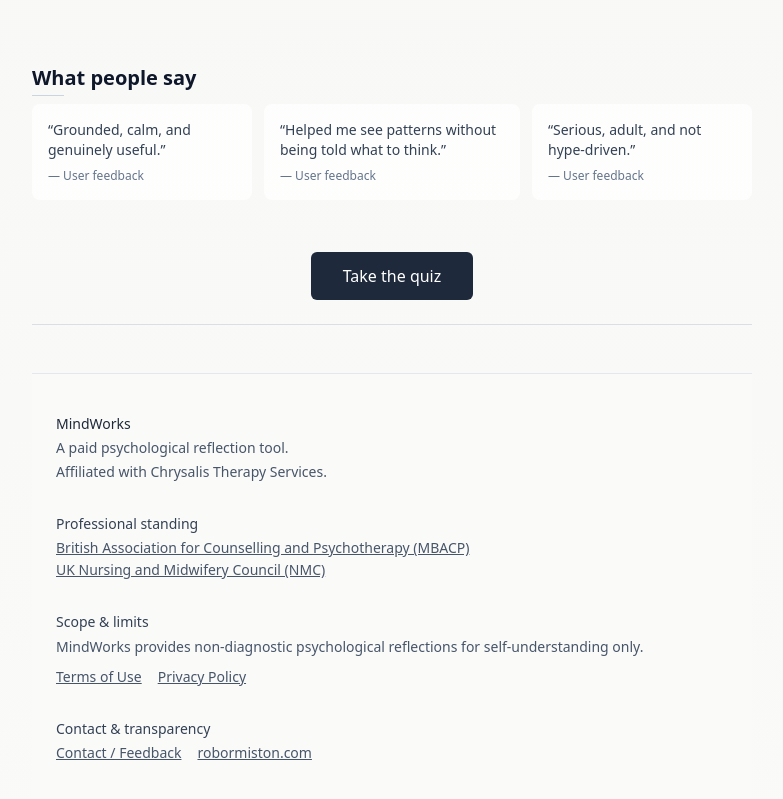
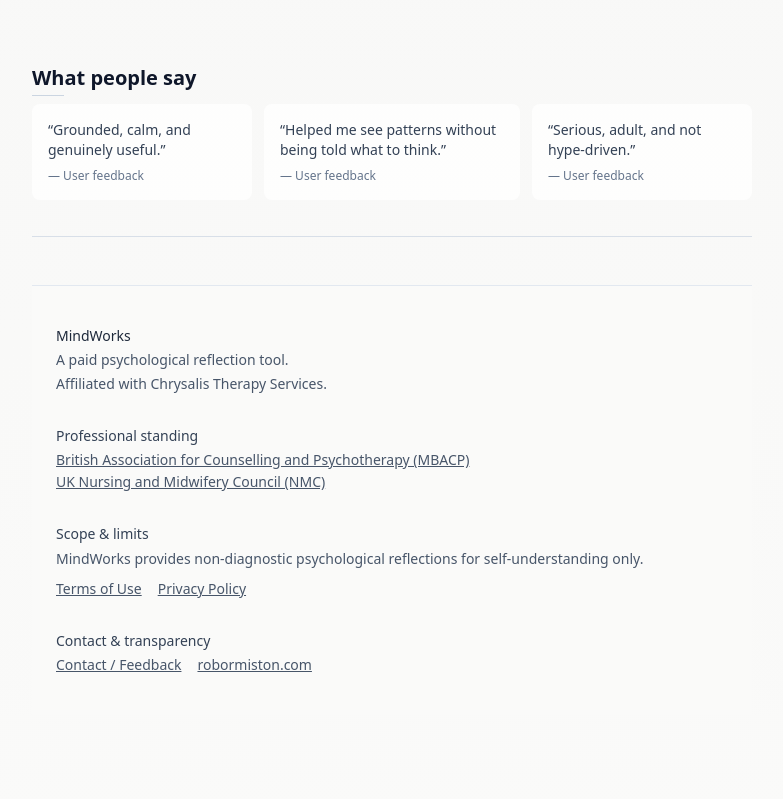
Before and after one commit to stopinder/therapy-orientation-quiz, a Vue app: page /about in a window 1280 px wide. Shown: the part 1773-2572 px from the top of the page, without its empty margins (248-1031 px from the left). Built offline with nearby package versions, Linux system fonts and the light colour scheme; no server answers.

Commit message:
Fix CTA section and remove Stripe link safely

```diff
--- a/src/views/About.vue
+++ b/src/views/About.vue
@@ -193,16 +193,9 @@
         </div>
       </section>
 
-      <!-- CTA -->
-      <section class="pt-4 flex justify-center">
-        <a
-            href="https://buy.stripe.com/6oU3cu9hMf8Z6ry1T6c3m04"
-            class="inline-block rounded-md bg-slate-800 px-8 py-3 text-white font-medium hover:bg-slate-700 transition"
-        >
-          Take the quiz
-        </a>
 
-      </section>
+
+
 
       <div class="mt-8 pt-6 border-t border-slate-300/70"></div>
 
```
